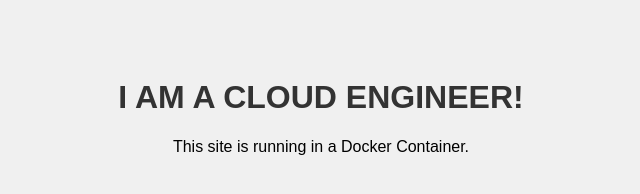
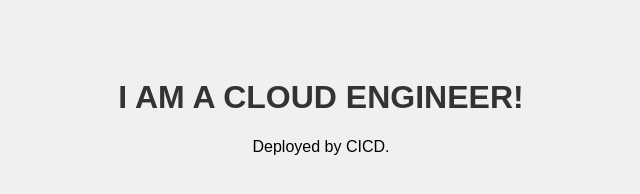
Before and after one commit to phinehasishaya123/cloud-standard-platform, a plain HTML site: page website/index.html in a window 1280 px wide. Shown: the whole page, without its empty margins (319-959 px from the left). Drawn offline with Linux system fonts and the light colour scheme.

Commit message:
deployed on CICD

```diff
--- a/website/index.html
+++ b/website/index.html
@@ -9,6 +9,6 @@
 </head>
 <body>
     <h1>I AM A CLOUD ENGINEER!</h1>
-    <p>This site is running in a Docker Container.</p>
+    <p>Deployed by CICD.</p>
 </body>
 </html>
```
